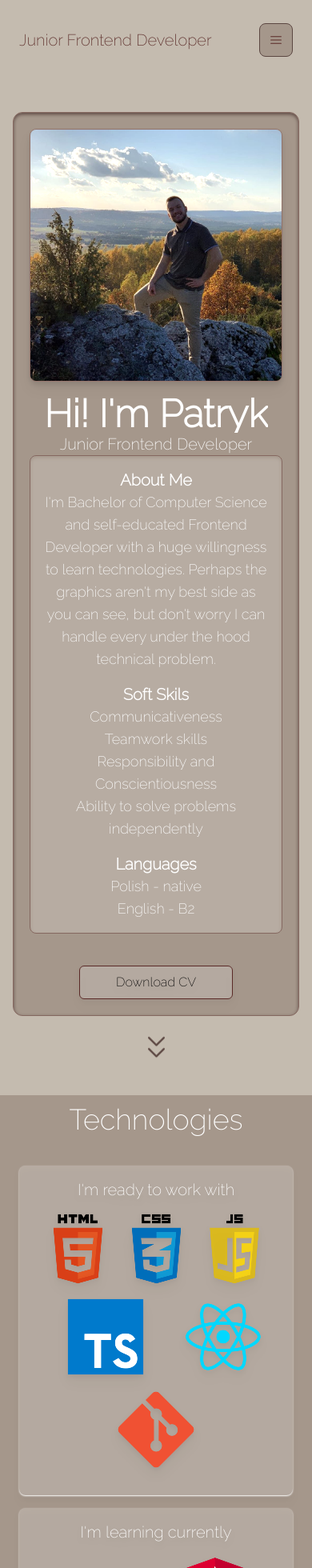
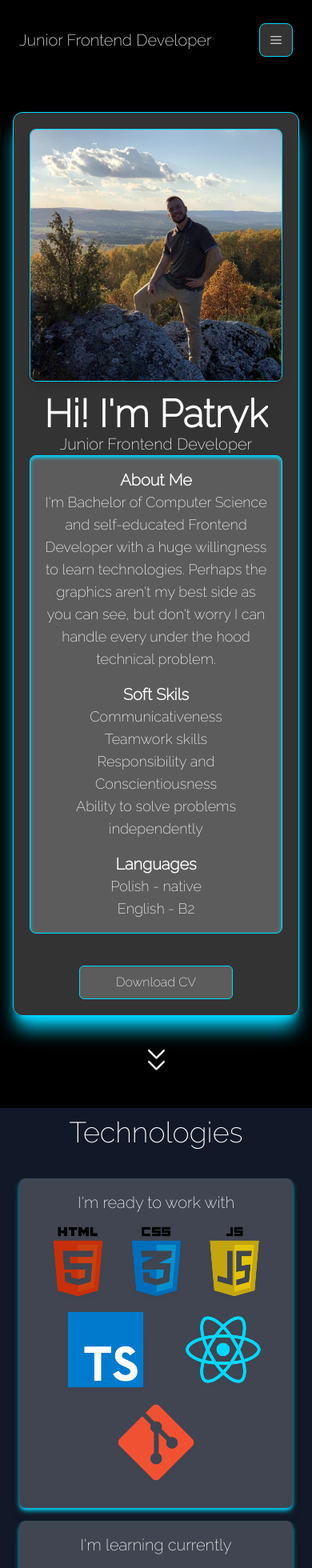
Before and after one commit to PatrykSiemieniec/portfolio, a React (Vite) app: page / in a window 390 px wide. Shown: the top 1960 px of the page at 80% size. Built offline with nearby package versions, Linux system fonts and the light colour scheme.

Commit message:
Change theme

```diff
--- a/src/Layout/Header.jsx
+++ b/src/Layout/Header.jsx
@@ -16,7 +16,7 @@ const Header = () => {
   }, []);
 
   return (
-    <div className=" z-50 flex h-[100px] w-full items-center justify-between p-6 text-caputmortuum md:pl-12 md:pr-12  ">
+    <div className=" z-50 flex h-[100px] w-full items-center justify-between p-6 text-white md:pl-12 md:pr-12  ">
       <h1 className=" text-xl md:text-3xl xl:text-4xl">
         Junior Frontend Developer
       </h1>
--- a/src/components/Aboutme.jsx
+++ b/src/components/Aboutme.jsx
@@ -16,7 +16,7 @@ const Aboutme = () => {
   return (
     <div
       id="aboutme"
-      className=" mt-10 flex h-auto w-full flex-col items-center justify-center bg-silver md:justify-start lg:h-screen  "
+      className=" mt-10 flex h-auto w-full flex-col items-center justify-center bg-black md:justify-start lg:h-screen  "
     >
       <Transition
         as={Fragment}
@@ -28,10 +28,10 @@ const Aboutme = () => {
         leaveFrom="transform opacity-100 scale-100"
         leaveTo="transform opacity-0 scale-95"
       >
-        <div className=" border-lightliver shadow-liver flex w-11/12 flex-col  gap-4  rounded-xl border bg-cinereous p-5 shadow-inner transition duration-1000 hover:scale-105 hover:transition hover:duration-1000 lg:w-8/12 lg:flex-row">
+        <div className=" flex w-11/12 flex-col gap-4 rounded-xl  border  border-neonblue bg-white bg-opacity-20 p-5 shadow-neonblue  shadow-xl transition duration-1000 lg:w-8/12 lg:flex-row">
           <div className=" flex w-full flex-col items-center justify-center lg:w-1/2  ">
             <img
-              className="border-lightliver  rounded-lg border brightness-110 drop-shadow-lg "
+              className="rounded-lg  border border-neonblue  drop-shadow-lg  "
               src={photo}
               alt="photo"
             />
@@ -47,7 +47,7 @@ const Aboutme = () => {
                 </h3>
               </div>
             </div>
-            <div className=" border-lightliver flex flex-col gap-4 rounded-lg border bg-white bg-opacity-20 p-4 text-center text-white shadow-inner shadow-cinereous ">
+            <div className=" flex flex-col gap-4 rounded-lg border border-neonblue bg-white bg-opacity-20 p-4 text-center text-white shadow-inner shadow-neonblue ">
               <span className=" text-lg text-white">
                 <p className="text-xl">
                   <b>About Me</b>
@@ -80,7 +80,7 @@ const Aboutme = () => {
             </div>
 
             <a
-              className="text-caputmortuun mt-10 w-48 rounded-md border border-caputmortuum bg-white bg-opacity-20 p-2 text-center drop-shadow-lg hover:bg-liver hover:text-silver"
+              className="text-white mt-10 w-48 rounded-md border border-neonblue bg-white bg-opacity-20 p-2 text-center  hover:shadow-sm hover:shadow-neonblue"
               href={resume}
               download="PS_CV"
             >
@@ -91,7 +91,7 @@ const Aboutme = () => {
       </Transition>
       <a
         href="#technologies"
-        className=" mt-4 animate-bounce cursor-pointer p-6 text-liver "
+        className=" mt-8 animate-bounce cursor-pointer p-6 text-white "
       >
         <RxDoubleArrowDown size={35} />
       </a>
--- a/src/components/Contact.jsx
+++ b/src/components/Contact.jsx
@@ -6,7 +6,7 @@ const Contact = () => {
   return (
     <div
       id="contact"
-      className=" flex h-screen w-full flex-col items-center justify-center gap-6 bg-cinereous text-white"
+      className=" flex h-screen w-full flex-col items-center justify-center gap-6 bg-gray-900 text-white"
     >
       <span className="flex items-center gap-3 text-xl">
         {" "}
@@ -23,7 +23,7 @@ const Contact = () => {
       </div>
 
       <a
-        className="text-caputmortuun mt-10 w-48 rounded-md border border-white bg-caputmortuum bg-opacity-20 p-2 text-center drop-shadow-lg hover:border-caputmortuum hover:bg-liver hover:text-white"
+        className="text-white mt-10 w-48 rounded-md border border-white bg-white bg-opacity-20 p-2 text-center hover:shadow-md hover:shadow-neonblue "
         href={resume}
         download="PS_CV"
       >
--- a/src/components/Sidebar.jsx
+++ b/src/components/Sidebar.jsx
@@ -10,7 +10,7 @@ function Sidebar() {
   return (
     <Menu>
       <Menu.Button>
-        <div className="rounded-lg bg-cinereous  p-3 text-caputmortuum border border-liver">
+        <div className="rounded-lg bg-white bg-opacity-20 p-3 text-white border border-neonblue">
           <RxHamburgerMenu />
         </div>
       </Menu.Button>
@@ -23,7 +23,7 @@ function Sidebar() {
         leaveFrom="transform opacity-100 scale-100"
         leaveTo="transform opacity-0 scale-95"
       >
-        <Menu.Items className=" fixed right-0 top-0 z-50 flex h-full flex-col gap-4 border-l border-caputmortuum  bg-silver p-5 text-white ">
+        <Menu.Items className=" fixed right-0 top-0 z-50 flex h-full flex-col gap-4 border-l border-neonblue  bg-black p-5 text-white ">
           <Menu.Item>
             {({ close }) => (
               <div
--- a/src/components/Technologies.jsx
+++ b/src/components/Technologies.jsx
@@ -21,16 +21,15 @@ import { Transition } from "@headlessui/react";
 import { Fragment, useRef, useEffect, useState, forwardRef } from "react";
 
 const Technologies = () => {
-
-  const elementRefs = [
-    useRef(null),
-    useRef(null),
-    useRef(null),
-    useRef(null),
-  ];
+  const elementRefs = [useRef(null), useRef(null), useRef(null), useRef(null)];
 
   // State for each element's visibility
-  const [elementVisibility, setElementVisibility] = useState([false, false, false, false]);
+  const [elementVisibility, setElementVisibility] = useState([
+    false,
+    false,
+    false,
+    false,
+  ]);
 
   // Callback function when an element intersects with the viewport
   const handleIntersection = (entries, index) => {
@@ -49,11 +48,14 @@ const Technologies = () => {
   // Create an Intersection Observer for each element
   useEffect(() => {
     const observers = elementRefs.map((ref, index) => {
-      return new IntersectionObserver((entries) => {
+      return new IntersectionObserver(
+        (entries) => {
           handleIntersection(entries, index);
-      }, {
+        },
+        {
           threshold: 0.5, // Adjust the threshold as needed
-      });
+        },
+      );
     });
 
     // Observe the elements
@@ -66,21 +68,21 @@ const Technologies = () => {
     // Clean up the observers when the component unmounts
     return () => {
       observers.forEach((observer) => observer.disconnect());
+
     };
   }, []);
 
-
   const TechnologySections = [
     {
-      elementVisibility:elementVisibility[0],
-      ref:elementRefs[0],
+      elementVisibility: elementVisibility[0],
+      ref: elementRefs[0],
       header: "I'm ready to work with",
       technologies: [html, css, js, ts, react, git],
       additionalText: "",
     },
     {
       elementVisibility: elementVisibility[1],
-      ref:elementRefs[1],
+      ref: elementRefs[1],
       header: "I'm learning currently",
       technologies: [tailwind, angular, rxjs, redux],
       additionalText:
@@ -88,14 +90,14 @@ const Technologies = () => {
     },
     {
       elementVisibility: elementVisibility[2],
-      ref:elementRefs[2],
+      ref: elementRefs[2],
       header: "I'm going to learn",
       technologies: [bootstrap, nextjs, sass],
       additionalText: "And any technology that will be needed!",
     },
     {
       elementVisibility: elementVisibility[3],
-      ref:elementRefs[3],
+      ref: elementRefs[3],
       header: "Additional basic knowledge",
       technologies: [nodejs, reactnative, mysql, java],
       additionalText: "",
@@ -105,7 +107,7 @@ const Technologies = () => {
   return (
     <div
       id="technologies"
-      className=" relative flex h-auto w-full flex-col items-center justify-center gap-4 bg-cinereous p-6 lg:h-screen lg:flex-row "
+      className=" relative flex h-auto w-full flex-col items-center justify-center gap-4 bg-gray-900 p-6 lg:h-screen lg:flex-row "
     >
       <p className="absolute top-[10px] text-4xl text-white">Technologies</p>
       <div className="mt-10 flex w-screen flex-col flex-wrap justify-evenly gap-4 p-6 lg:mt-0 lg:flex-row  ">
@@ -122,7 +124,7 @@ const Technologies = () => {
       </div>
       <a
         href="#projects"
-        className="animate-bounce cursor-pointer    p-6 text-liver md:p-0 lg:absolute lg:bottom-[40px]"
+        className="animate-bounce cursor-pointer    p-6 text-white md:p-0 lg:absolute lg:bottom-[40px]"
       >
         <RxDoubleArrowDown size={35} />
       </a>
@@ -132,25 +134,20 @@ const Technologies = () => {
 
 export default Technologies;
 
-const TechnologySection = forwardRef(({
-  header,
-  technologies,
-  additionalText,
-  transitionShow
-},ref) => {
-
+const TechnologySection = forwardRef(
+  ({ header, technologies, additionalText, transitionShow }, ref) => {
     return (
       <div
         ref={ref}
-      className="flex min-h-[200px] flex-col items-center justify-evenly rounded-lg bg-white bg-opacity-20 p-4 shadow-sm shadow-white drop-shadow-lg lg:w-2/5"
+        className="shadow-neonblue flex min-h-[200px] flex-col items-center justify-evenly rounded-lg bg-white bg-opacity-20 p-4 shadow-md drop-shadow-lg lg:w-2/5 "
       >
         <span className="text-xl text-white">{header}</span>
         <Transition
           as={Fragment}
           show={transitionShow}
-        enter="transition-opacity duration-1000 transition-scale duration-1000"
-        enterFrom="opacity-0 scale-50"
-        enterTo="opacity-100 scale-100"
+          enter="transform transition duration-1000 "
+          enterFrom="opacity-0 scale-50  "
+          enterTo="opacity-100 scale-100  "
           leave="transition-opacity duration-1000"
           leaveFrom="opacity-100"
           leaveTo="opacity-0"
@@ -161,7 +158,7 @@ const TechnologySection = forwardRef(({
                 key={idx}
                 src={item}
                 alt={item}
-              className=" object-contain transition duration-300 hover:-translate-y-5 hover:scale-105 hover:transition hover:duration-500"
+                className=" object-contain transition duration-300 hover:-translate-y-5 hover:scale-105 hover:transition hover:duration-500 "
               />
             ))}
           </div>
@@ -171,4 +168,5 @@ const TechnologySection = forwardRef(({
         )}
       </div>
     );
-});
+  },
+);
--- a/src/index.css
+++ b/src/index.css
@@ -5,7 +5,7 @@ html {
   scroll-behavior: smooth;
 }
 body {
-  background-color: #c4bbaf;
+  background-color: black;
   min-width: 320px;
   font-family: "Raleway", sans-serif;
   scroll-behavior: smooth;
@@ -17,9 +17,10 @@ body::-webkit-scrollbar {
 
 body::-webkit-scrollbar-track {
   box-shadow: inset 0 0 6px rgba(0, 0, 0, 0.3);
+  background-color: gray;
 }
 
 body::-webkit-scrollbar-thumb {
-  background-color: #a5978b;
-  outline: 1px solid #5c4742;
+  background-color: darkgray;
+
 }
--- a/tailwind.config.cjs
+++ b/tailwind.config.cjs
@@ -12,7 +12,11 @@ module.exports = {
         'liver': "#5C4742",
         'lightliver': "#856860",
         'redwood': '#8D5B4C',
-        'caputmortuum': '#5A2A27'
+        'caputmortuum': '#5A2A27',
+        'neonteal': "#00FFD1",
+        'neonyellow': "#FFFF00",
+        'neonpink': "#FF6EC7",
+        'neonblue': "#00D8FF"
       },
       keyframes: {
         typing: {
@@ -24,11 +28,20 @@ module.exports = {
             width: "100%"
           }
         },
+        slidein:{
+          "0%": {
+            transform: 'translateX(-100%)'
+
+          },
+          "100%": {
+            transform: 'translateX(0)'
+          }
+        }
 
       },
       animation: {
         typing: "typing 2s steps(20) alternate ",
-        appear: 'fadeIn 2s linear',
+        slideIn: "slidein 1s steps(20) alternate ",
       }
     },
   },
```
Also changed, not shown: src/components/Projects.jsx (+8 -8 lines), src/components/ScrollToTop.jsx (+15 -3 lines). Lines whose indentation alone changed are shown as unchanged.
